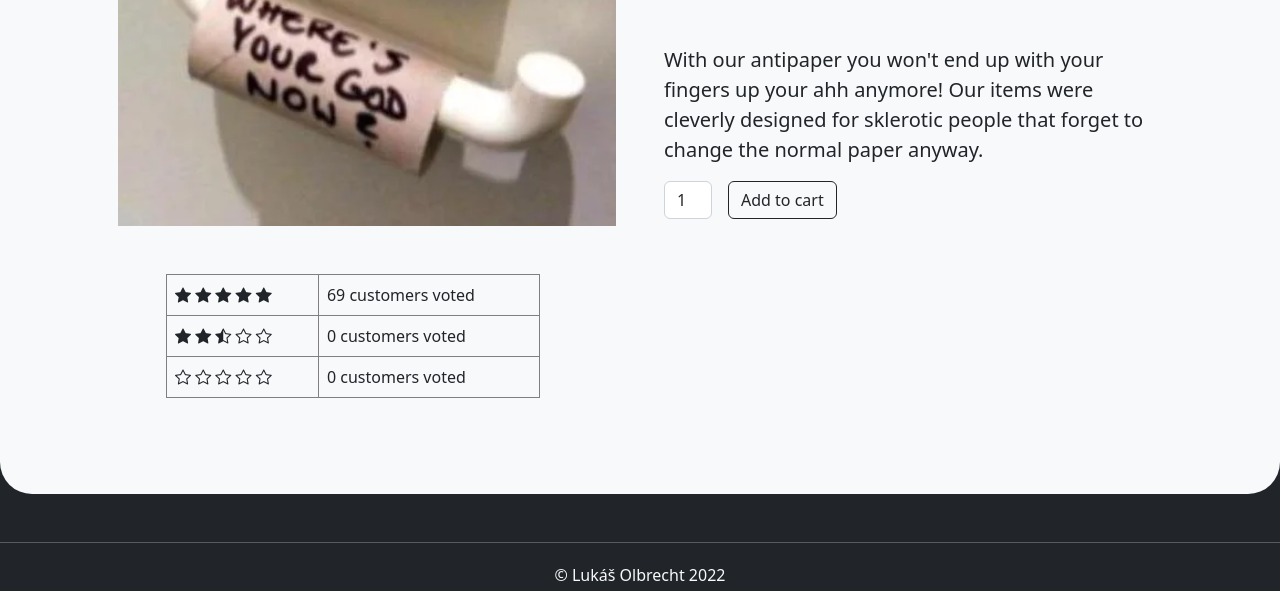
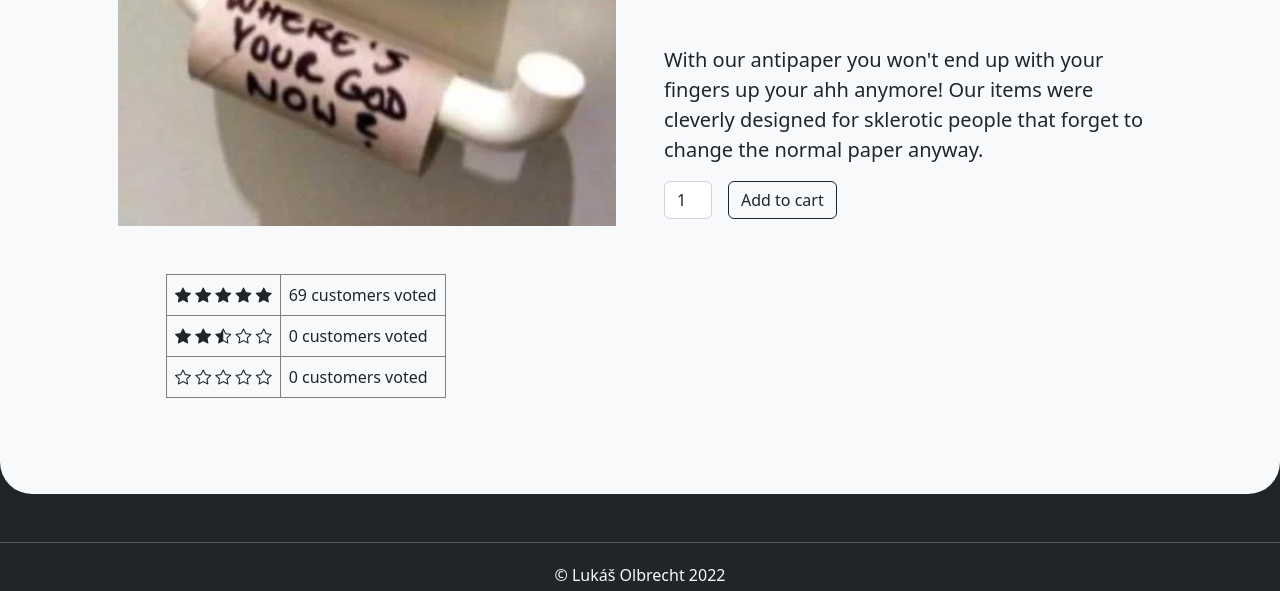
Before and after one commit to lukySSPU/FinalProjectIT1, a plain HTML site: page item1.html in a window 1280 px wide. Shown: the part 418-1009 px from the top of the page. Drawn offline with nearby package versions, Linux system fonts and the light colour scheme.

Commit message:
Update item1.html

```diff
--- a/item1.html
+++ b/item1.html
@@ -61,8 +61,8 @@
                 </div>
             </div>
             <div class="row gx-4 gx-lg-5 align-items-center">
-                <div class="col-md-6 m-5">
-                    <table class="p-5 w-75 table-bordered">
+                <div class="col-md-6 m-5 w-auto">
+                    <table class="p-5 w-100 table-bordered">
                         <tr>
                             <td class="p-2">
                                 <i class="bi bi-star-fill"></i>
```
